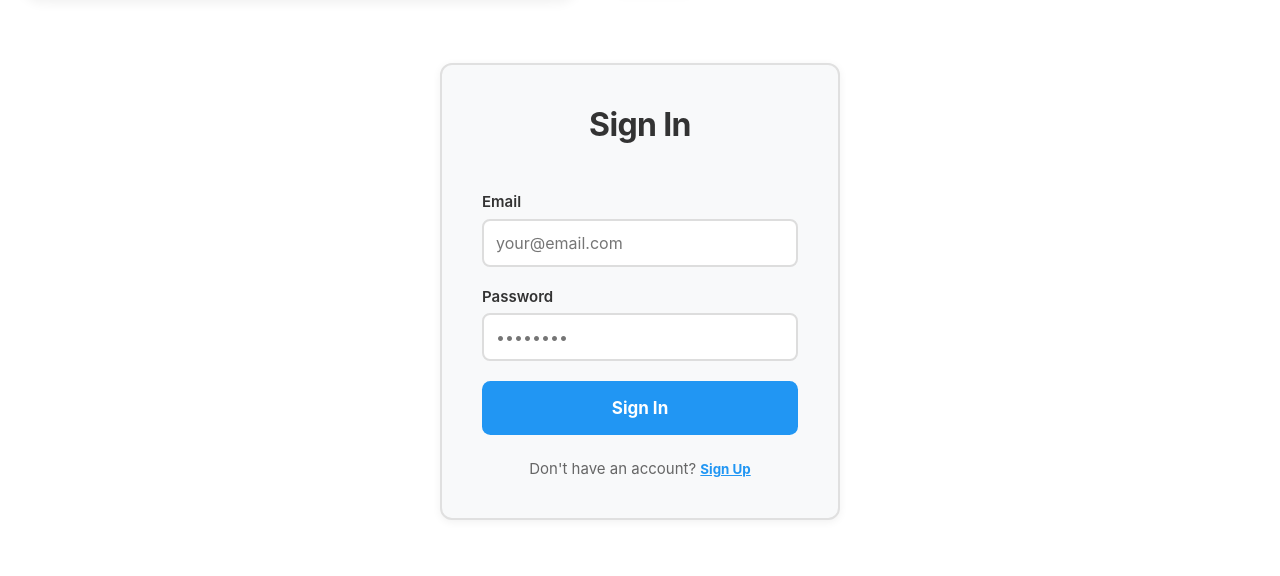
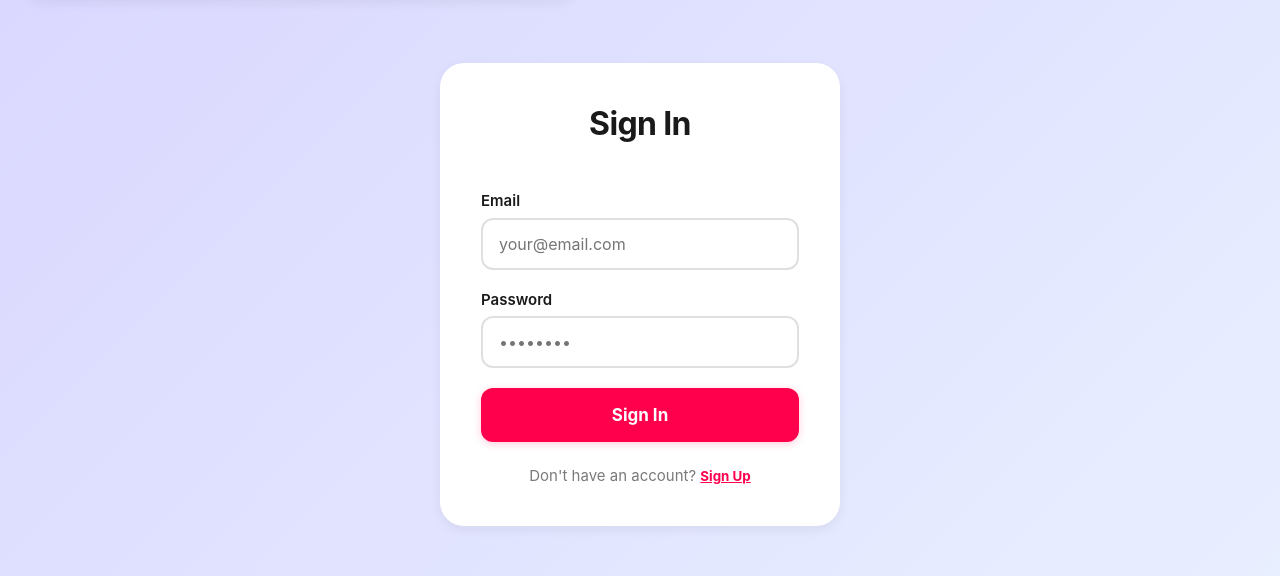
Before and after one commit to jackson-lafrance/variance, a React app: page /auth in a window 1280 px wide. Shown: the part 142-718 px from the top of the page. Built offline with nearby package versions, Linux system fonts and the light colour scheme; no server answers.

Commit message:
style: redesign Auth component with modern aesthetic
- Apply glassmorphism card effect
- Use primary red for buttons and highlights
- Add smooth transitions and button press animations
- Update typography and spacing

```diff
--- a/src/components/Auth/Auth.css
+++ b/src/components/Auth/Auth.css
@@ -1,6 +1,6 @@
 .auth-page {
   min-height: 100vh;
-  background: #ffffff;
+  background: transparent;
 }
 
 .auth-page-header {
@@ -19,28 +19,35 @@
 .auth-card {
   width: 100%;
   max-width: 25em;
-  background: #f8f9fa;
-  border-radius: 0.75em;
+  background: var(--color-background-white);
+  border-radius: var(--border-radius-card);
   padding: 2.5em;
-  box-shadow: 0 0.125em 0.5em rgba(0,0,0,0.06);
-  border: 0.125em solid #e0e0e0;
+  box-shadow: var(--shadow-card);
+  border: 1px solid rgba(255, 255, 255, 0.2);
+  backdrop-filter: var(--glass-blur);
+  -webkit-backdrop-filter: var(--glass-blur);
+  animation: scaleIn var(--transition-slow) ease-out;
 }
 
 .auth-title {
   margin: 0 0 1.5em 0;
   font-size: 2em;
   text-align: center;
-  color: #333;
+  color: var(--color-text-primary);
+  font-weight: var(--font-weight-bold);
+  letter-spacing: -0.02em;
 }
 
 .auth-error {
   margin-bottom: 1.5em;
   padding: 1em;
-  background: #ffebee;
-  color: #c62828;
-  border-radius: 0.5em;
+  background: rgba(255, 0, 77, 0.1);
+  color: var(--color-primary-red);
+  border-radius: var(--border-radius-button);
   text-align: center;
   font-size: 0.9375em;
+  border: 1px solid rgba(255, 0, 77, 0.2);
+  animation: slideIn var(--transition-fast) ease-out;
 }
 
 .auth-form {
@@ -54,48 +61,59 @@
 .auth-field label {
   display: block;
   margin-bottom: 0.5em;
-  font-weight: 600;
-  color: #333;
+  font-weight: var(--font-weight-semibold);
+  color: var(--color-text-primary);
   font-size: 0.9375em;
 }
 
 .auth-field input {
   width: 100%;
-  padding: 0.75em;
+  padding: 0.875em 1em;
   font-size: 1em;
-  border: 0.125em solid #ddd;
-  border-radius: 0.5em;
-  transition: border-color 0.2s;
+  border: 2px solid #E0E0E0;
+  border-radius: var(--border-radius-button);
+  transition: all var(--transition-fast);
   box-sizing: border-box;
-  background: white;
+  background: var(--color-background-white);
+  color: var(--color-text-primary);
+  font-family: var(--font-family);
 }
 
 .auth-field input:focus {
   outline: none;
-  border-color: #2196f3;
+  border-color: var(--color-primary-red);
+  box-shadow: 0 0 0 3px rgba(255, 0, 77, 0.1);
 }
 
 .auth-field input:disabled {
-  background: #f5f5f5;
+  background: var(--color-light-lavender);
   cursor: not-allowed;
+  opacity: 0.6;
 }
 
 .auth-submit {
   width: 100%;
   padding: 1em;
   font-size: 1.0625em;
-  font-weight: 700;
-  background: #2196f3;
-  color: white;
+  font-weight: var(--font-weight-bold);
+  background: var(--color-primary-red);
+  color: var(--color-background-white);
   border: none;
-  border-radius: 0.5em;
+  border-radius: var(--border-radius-button);
   cursor: pointer;
-  transition: background 0.2s, transform 0.2s;
+  transition: all var(--transition-normal);
+  box-shadow: var(--shadow-button);
+  font-family: var(--font-family);
 }
 
 .auth-submit:hover:not(:disabled) {
-  background: #1976d2;
-  transform: translateY(-0.0625em);
+  background: linear-gradient(135deg, #FF004D 0%, #FF3366 100%);
+  box-shadow: var(--shadow-button-hover);
+  transform: translateY(-2px);
+}
+
+.auth-submit:active:not(:disabled) {
+  transform: scale(0.95) translateY(0);
 }
 
 .auth-submit:disabled {
@@ -105,7 +123,7 @@
 
 .auth-toggle {
   text-align: center;
-  color: #666;
+  color: var(--color-text-secondary);
   font-size: 0.9375em;
   margin: 0;
 }
@@ -113,15 +131,17 @@
 .auth-toggle-button {
   background: none;
   border: none;
-  color: #2196f3;
-  font-weight: 700;
+  color: var(--color-primary-red);
+  font-weight: var(--font-weight-bold);
   cursor: pointer;
   padding: 0;
   text-decoration: underline;
+  transition: color var(--transition-fast);
+  font-family: var(--font-family);
 }
 
 .auth-toggle-button:hover:not(:disabled) {
-  color: #1976d2;
+  color: #FF3366;
 }
 
 .auth-toggle-button:disabled {
```
